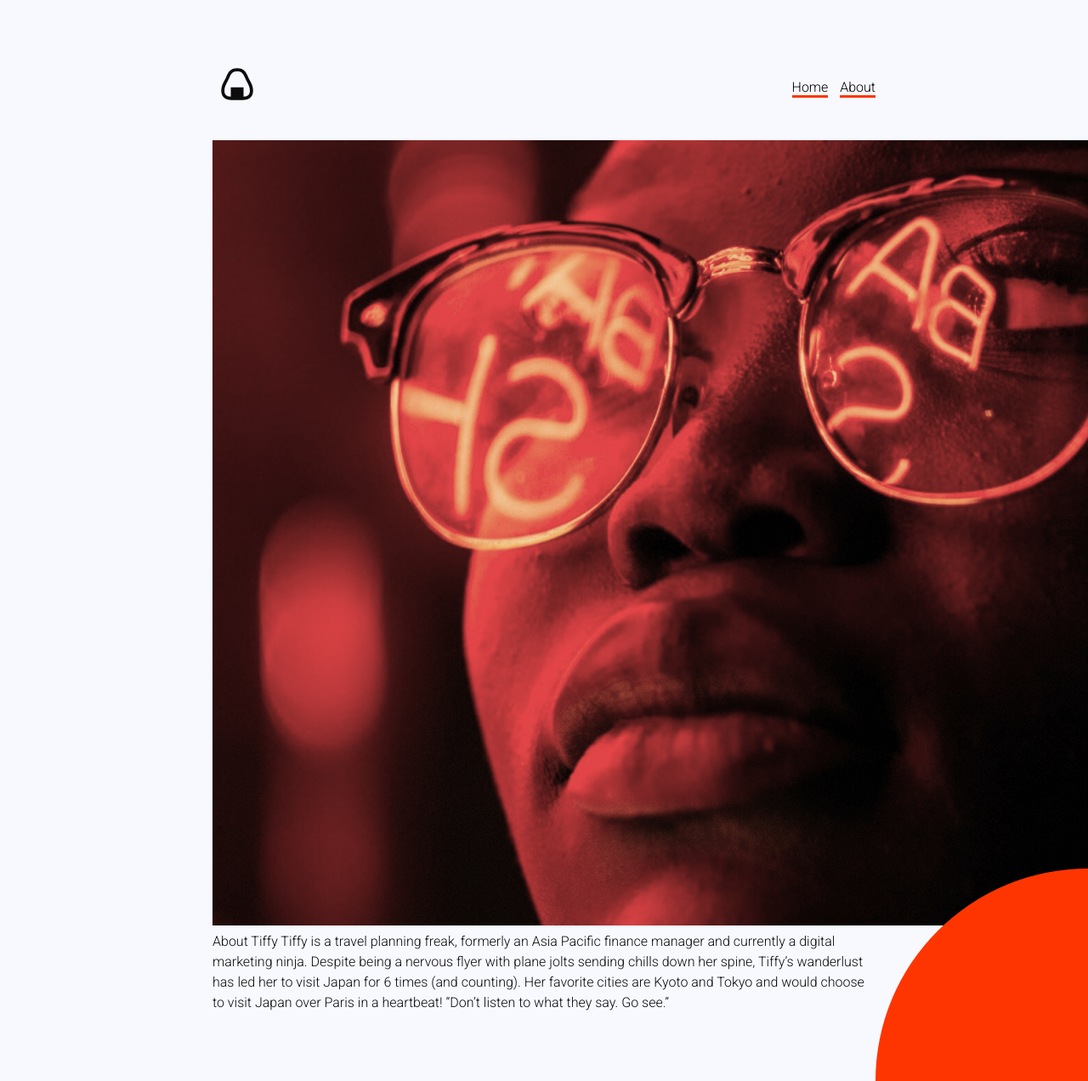
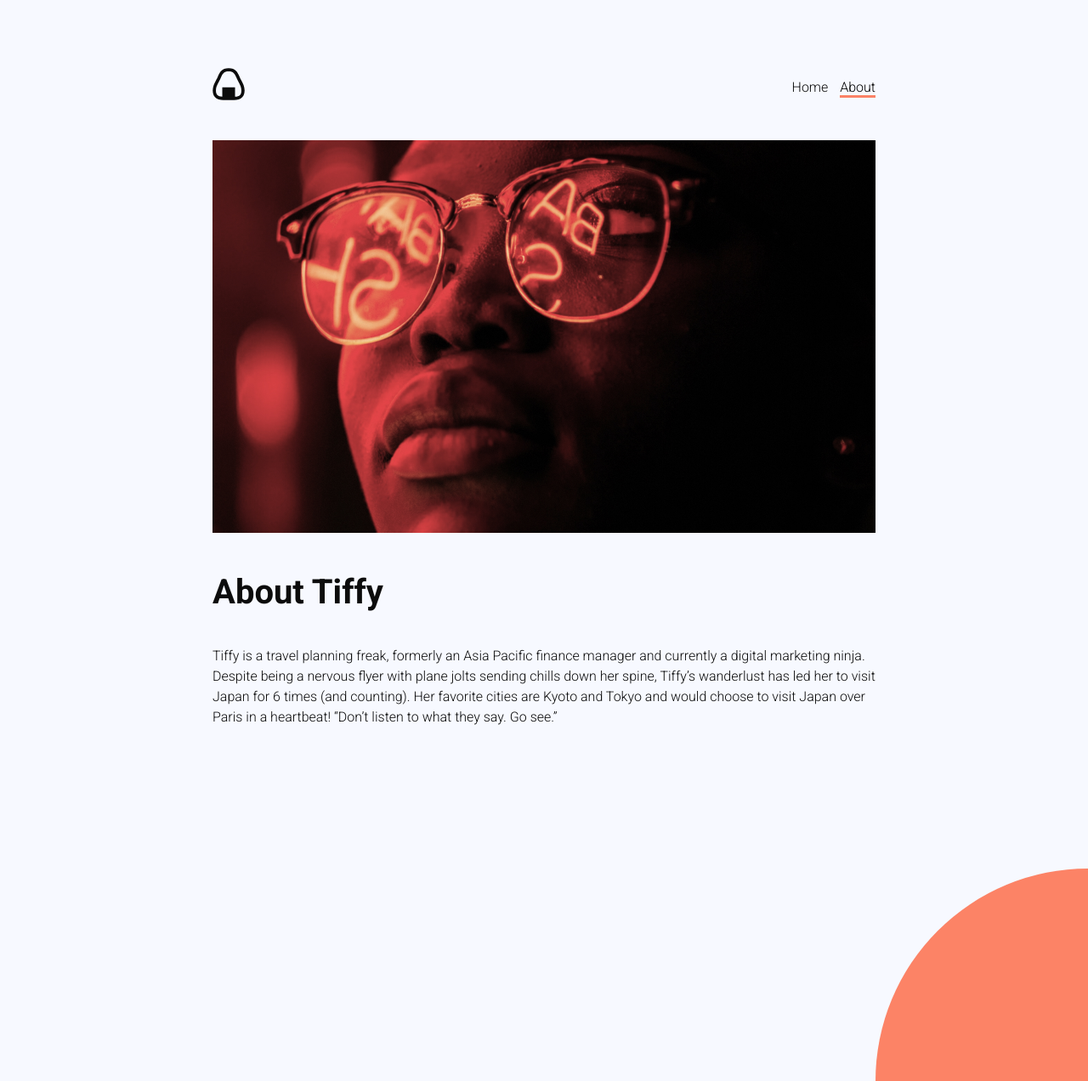
Before and after one commit to LorenzoDossi/Anightinjapan, a Jekyll site: the page built from about.markdown, in a window 1280 px wide and 1272 px high. Shown: the whole window at 85% size. Built offline with Jekyll 4.4.1, drawn with Linux system fonts in a browser that asks for light colours.

Commit message:
Updated About and 2 other files

```diff
--- a/_includes/header.html
+++ b/_includes/header.html
@@ -3,7 +3,7 @@
         <img src="/assets/img/logo.svg" alt="A night in Japan">
     </a>
     <nav>
-        <a href="/">Home</a>
-        <a href="/about">About</a>
+        <a href="/" {% if page.url == '/' %} class='selected' {% endif %}>Home</a>
+        <a href="/about/"{% if page.url == '/about/' %} class='selected' {% endif %}>About</a>
     </nav>
 </header>
--- a/about.markdown
+++ b/about.markdown
@@ -5,6 +5,6 @@
 ---
 
 ![about.jpg](/uploads/about.jpg)
-About Tiffy
+## About Tiffy
 Tiffy is a travel planning freak, formerly an Asia Pacific finance manager and currently a digital marketing ninja. Despite being a nervous flyer with plane jolts sending chills down her spine, Tiffy’s wanderlust has led her to visit Japan for 6 times (and counting). Her favorite cities are Kyoto and Tokyo and would choose to visit Japan over Paris in a heartbeat!
 “Don't listen to what they say. Go see.”
--- a/assets/css/app.scss
+++ b/assets/css/app.scss
@@ -38,7 +38,7 @@
     justify-content: space-between;
     align-items: center;
 
-    a {
+    nav a {
         margin-left: 10px;
     }
 }
@@ -47,10 +47,19 @@
     margin: 40px 0 0 0;
 }
 
-nav a, p a {
+nav a.selected, p a {
     color: black;
     text-decoration: none;
-    border-bottom: 3px solid $red;
+    border-bottom: 3px solid rgba($red, .6);
+}
+
+nav a {
+    color: $black;
+    text-decoration: none;
+}
+
+img {
+    max-width: 780px;
 }
 
 p.read-more {
@@ -70,6 +79,7 @@
 
 div.circle {
     position: fixed;
+    z-index: -1;
     bottom: -250px;
     right: -250px;
     width: 500px;
@@ -77,6 +87,7 @@
 
     background-color: $red;
     border-radius: 50%;
+    opacity: .6;
 }
 
 div.post {
@@ -93,3 +104,28 @@
         max-width: 780px;
     }
 }
+
+@media (max-width: 600px) {
+    body {
+        margin: 10px;
+    }
+
+    h1 {
+        font-size: 40px;
+        font-weight: 700;
+    }
+
+    h2 {
+        font-size: 24px;
+        font-weight: 700;
+    }
+
+    h3 {
+        font-size: 20px;
+        font-weight: 700;
+    }
+
+    img {
+        max-width: 100%;
+    }
+}
```
